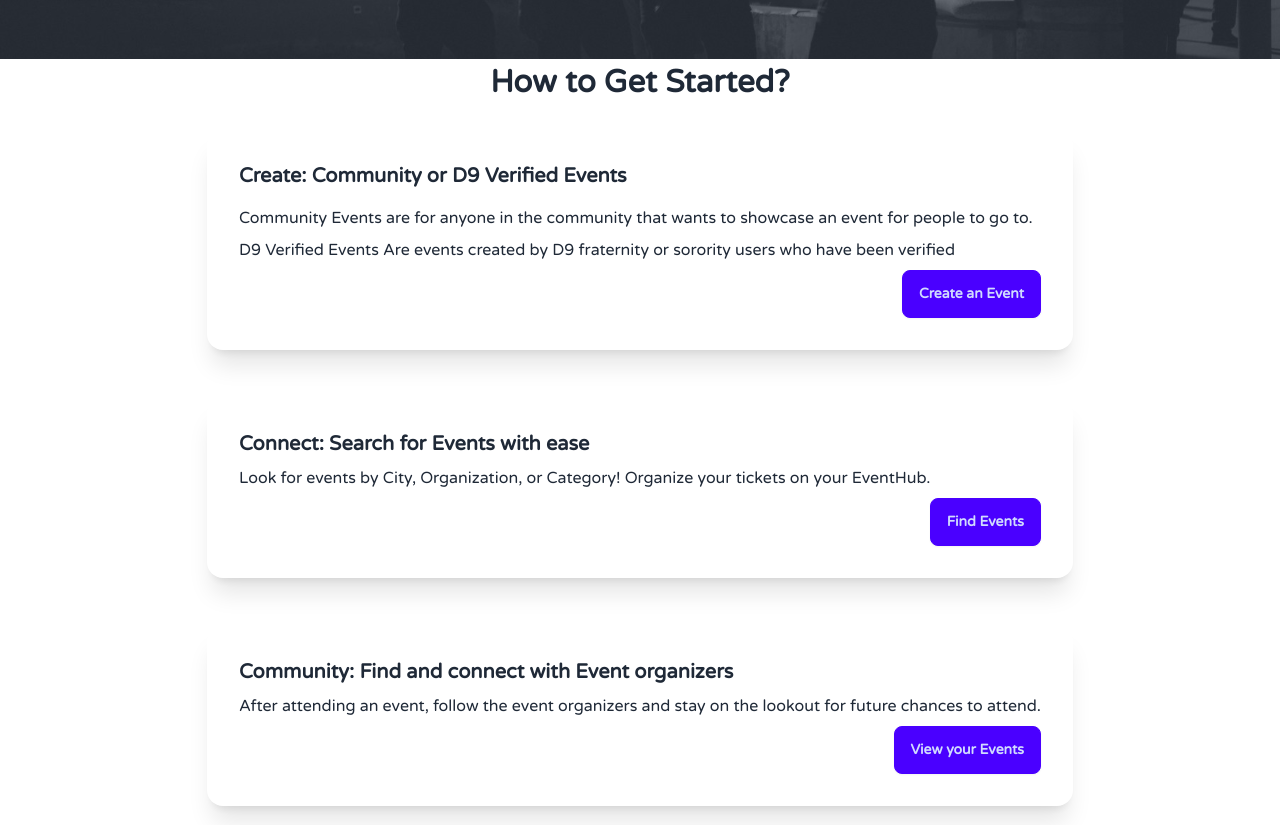
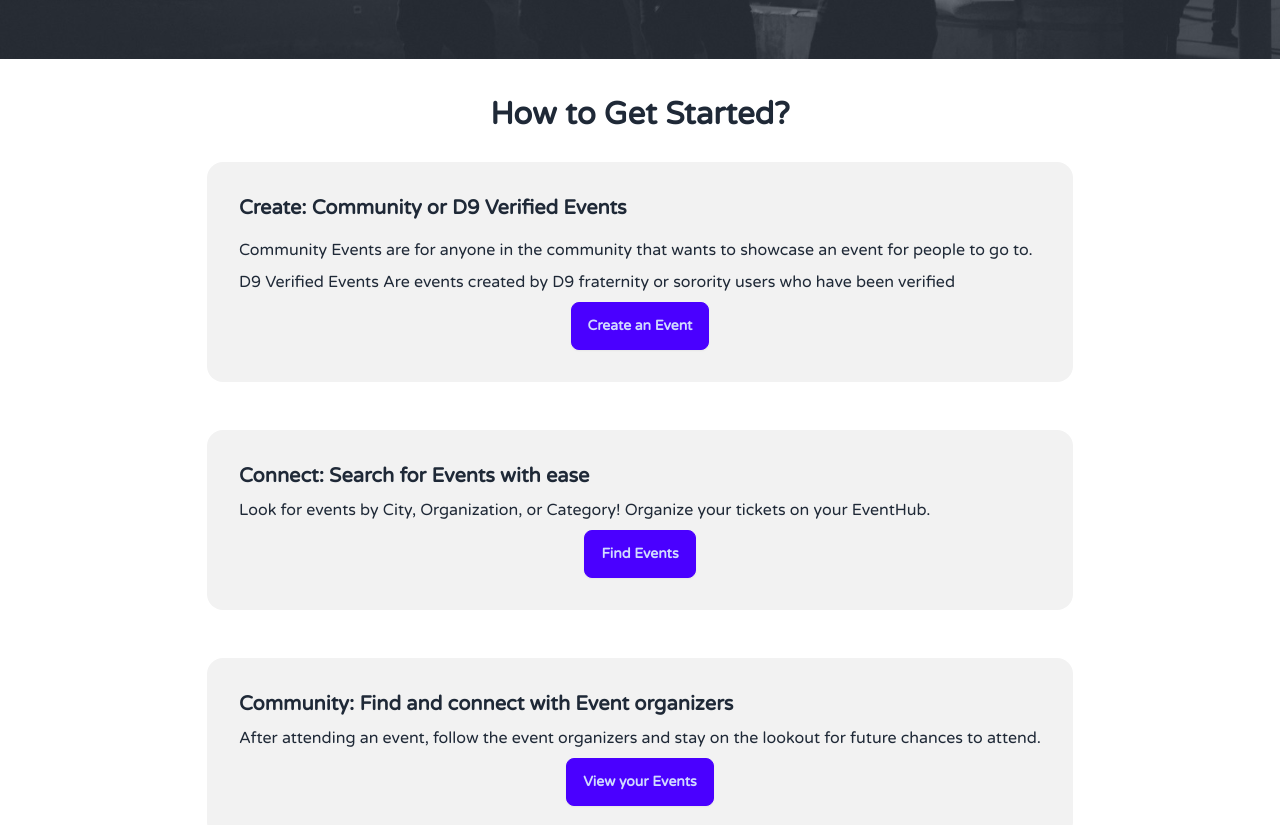
Before and after one commit to christprix/GatherGreek, a Next.js app: page / in a window 1280 px wide. Shown: the part 1040-1865 px from the top of the page. Built offline with nearby package versions, Linux system fonts and the light colour scheme; no server answers; the database is empty.

Commit message:
style changes on front page and create event form

```diff
--- a/src/app/create_event/community_form/Form.tsx
+++ b/src/app/create_event/community_form/Form.tsx
@@ -1,6 +1,9 @@
 "use client";
 
+import clsx from "clsx";
 import { useState } from "react";
+import Link from "next/link";
+
 import z from "zod";
 import { FormDataSchema } from "@/app/schemas";
 import { zodResolver } from "@hookform/resolvers/zod";
@@ -54,9 +57,18 @@ export default function Form() {
     <section className="items-center flex flex-col">
       <ul className="steps">
         <li className="step step-primary">Event Description</li>
-        <li className="step step-primary">Address</li>
-        <li className="step step-primary">Cost and Seats</li>
-        <li className="step">Date and Time</li>
+        <li className={clsx("step", { "step-primary": currentStep >= 1 })}>
+          Address
+        </li>
+        <li className={clsx("step", { "step-primary": currentStep >= 2 })}>
+          Cost and Seats
+        </li>
+        <li className={clsx("step", { "step-primary": currentStep >= 3 })}>
+          Date and Time
+        </li>
+        <li className={clsx("step", { "step-primary": currentStep === 4 })}>
+          Final Check
+        </li>
       </ul>
       {/* FORM */}
       <form className="mt-2 py-12" onSubmit={handleSubmit(processForm)}>
@@ -198,17 +210,21 @@ export default function Form() {
         )}
         {currentStep === 4 && (
           <>
-            <div className="h-56">
+            <div className="h-56 flex flex-col items-center justify-around">
               <div>
                 Thanks for Creating this event! Would you like to upload a flyer
                 or pictures?
               </div>
+              <button className="btn btn-primary">
+                {/* TODO MAKE UPLOAD PIC ROUTE */}
+                <Link href={""}>Upload Pictures</Link>
+              </button>
             </div>
           </>
         )}
       </form>
       {/* NAVIGATION */}
-      <div className="mt-8 pt-5">
+      <div className="md:mt-8 mt-16 pt-5">
         <div className="flex justify-between">
           {/* previous */}
           <button
--- a/src/app/page.tsx
+++ b/src/app/page.tsx
@@ -40,11 +40,11 @@ export default async function Home() {
         <div className="flex justify-center flex-col lg:flex-row-reverse">
           {/* <img src={qstomp.src} className="max-w-sm rounded-lg shadow-2xl" /> */}
           <div>
-            <div className="flex justify-center text-center text-xl md:text-3xl font-bold">
+            <div className="mt-8 flex justify-center text-center text-xl md:text-3xl font-bold">
               How to Get Started?
             </div>
             <div className="flex justify-center items-center flex-col py-6">
-              <div className="card bg-base-100 md:w-full w-96 shadow-xl">
+              <div className="card bg-base-200 md:w-full w-96 ">
                 <div className="card-body">
                   <h2 className="card-title">
                     Create: Community or D9 Verified Events
@@ -59,14 +59,14 @@ export default async function Home() {
                       sorority users who have been verified
                     </div>
                   </div>
-                  <div className="card-actions justify-end">
+                  <div className="card-actions justify-center">
                     <button className="btn btn-primary">Create an Event</button>
                   </div>
                 </div>
               </div>
             </div>
             <div className="flex flex-col items-center py-6">
-              <div className="card bg-base-100 md:w-full w-96 shadow-xl">
+              <div className="card bg-base-200 md:w-full w-96">
                 <div className="card-body">
                   <h2 className="card-title">
                     Connect: Search for Events with ease
@@ -75,14 +75,14 @@ export default async function Home() {
                     Look for events by City, Organization, or Category! Organize
                     your tickets on your EventHub.
                   </p>
-                  <div className="card-actions justify-end">
+                  <div className="card-actions justify-center">
                     <button className="btn btn-primary">Find Events</button>
                   </div>
                 </div>
               </div>
             </div>
             <div className="flex flex-col items-center py-6">
-              <div className="card bg-base-100 md:w-full w-96 shadow-xl">
+              <div className="card bg-base-200 md:w-full w-96 ">
                 <div className="card-body">
                   <h2 className="card-title">
                     Community: Find and connect with Event organizers
@@ -91,7 +91,7 @@ export default async function Home() {
                     After attending an event, follow the event organizers and
                     stay on the lookout for future chances to attend.
                   </p>
-                  <div className="card-actions justify-end">
+                  <div className="card-actions justify-center">
                     <button className="btn btn-primary">
                       View your Events
                     </button>
```
Also changed, not shown: src/app/events/page.tsx (+1 -1 lines).
